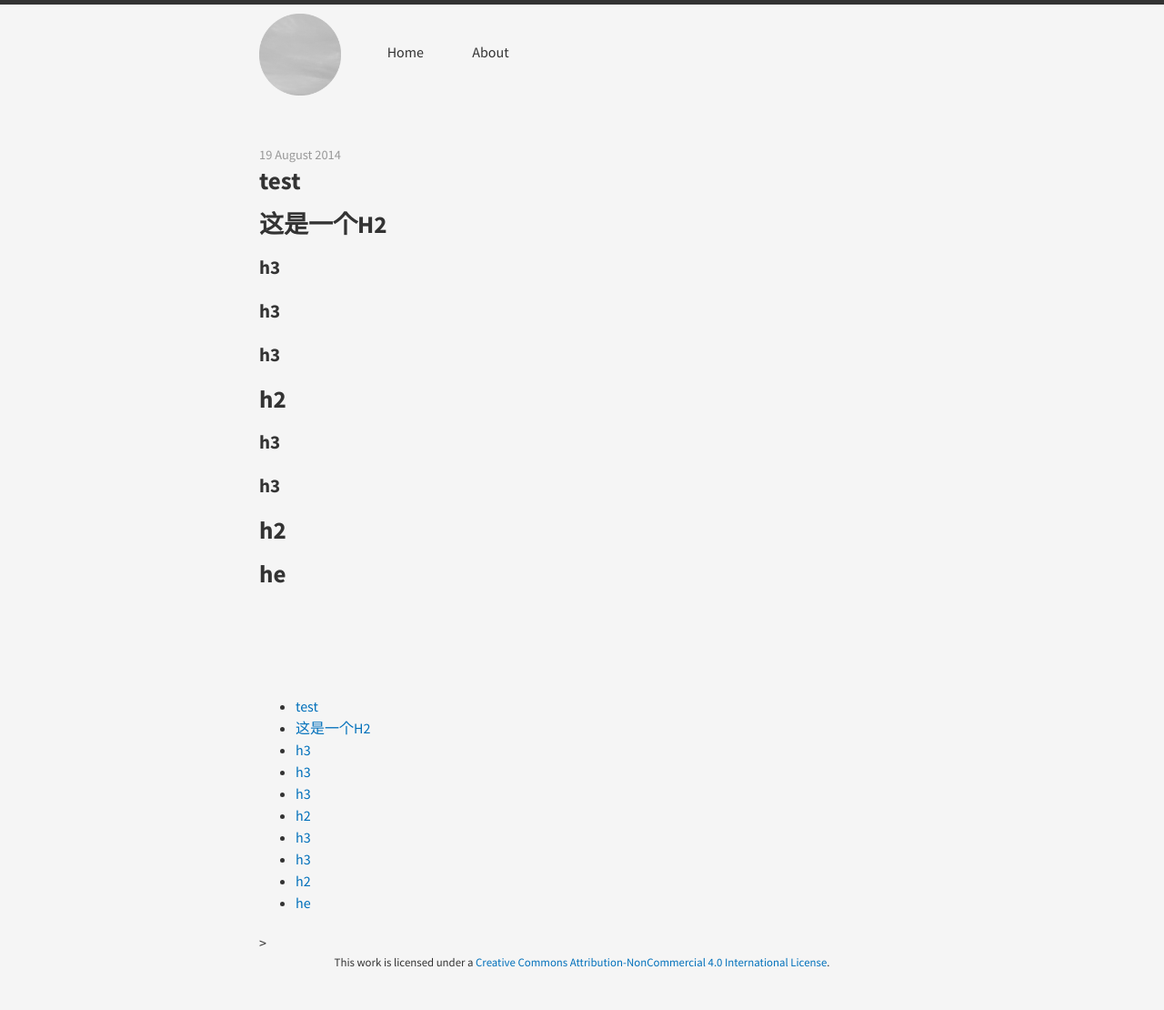
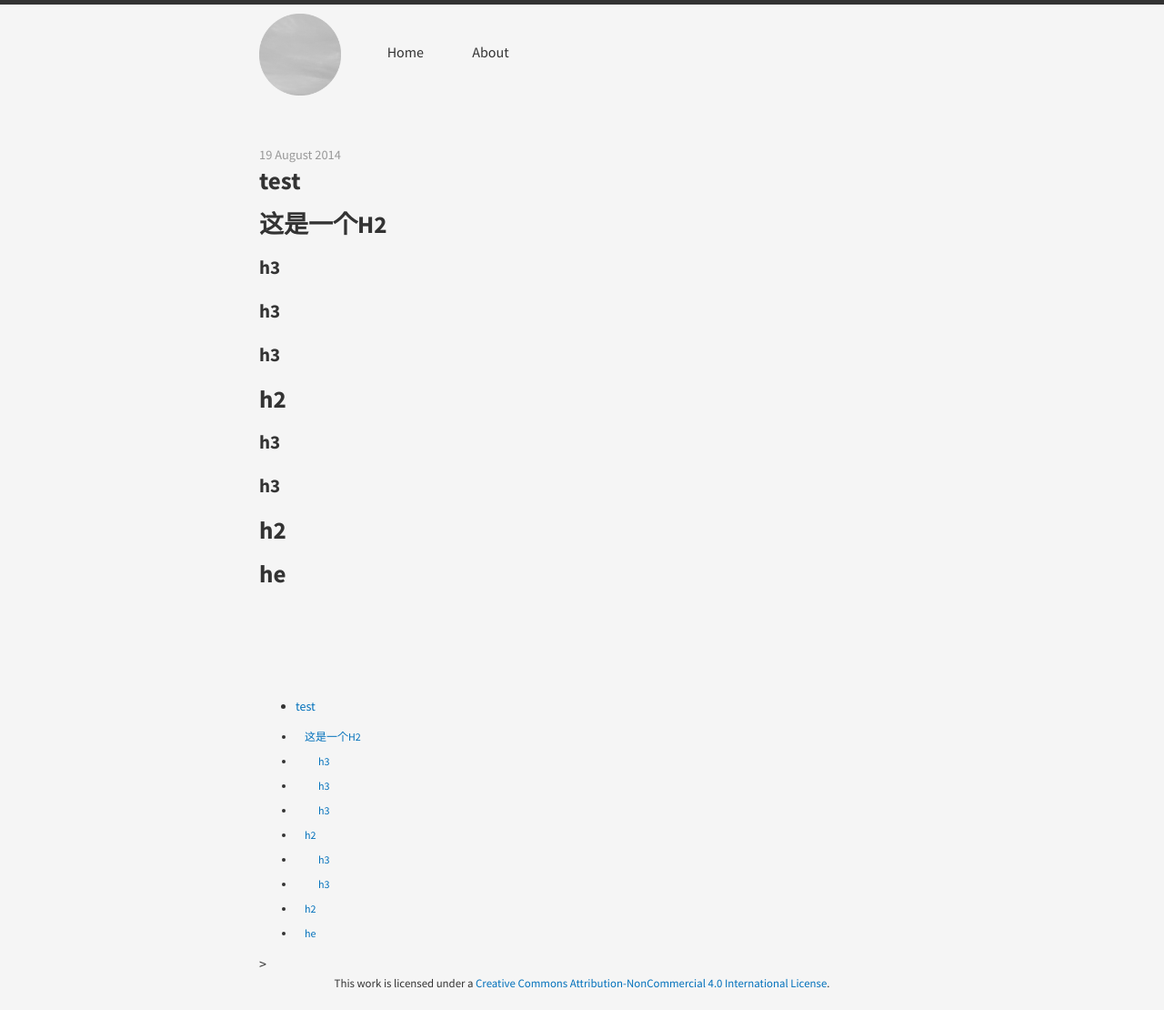
Before and after one commit to mindspop/jekyll-blog, a Jekyll site: the page built from _posts/2014-08-19-Test.md, in a window 1280 px wide. Shown: the whole page at 91% size. Built offline with Jekyll 4.4.1, drawn with Linux system fonts in a browser that asks for light colours; nearby versions of some CDN libraries; Markdown is read by kramdown in place of the engine named in the settings; comment, search, counter and statistics services are not loaded; before the commit the page ends 1087 px from its top, so only the background shows below that.

Commit message:
更新目录样式

```diff
--- a/public/css/main.scss
+++ b/public/css/main.scss
@@ -285,3 +285,12 @@ dl,
   line-height: 0;
   font-size: 0;
 }
+
+#menuIndex {overflow:auto;}
+#menuIndex a {display:block; padding:2px 0; }
+#menuIndex a:hover {text-decoration:none;}
+#menuIndex ul {margin-bottom:10px;}
+#menuIndex ul li{font-size:12px;margin-bottom:5px;word-wrap:break-word;padding-left:10px;}
+#menuIndex ul li.on{background-color:#f5f5f5;}
+#menuIndex li.h1{font-size:14px;font-weight:normal;padding-left:0;margin-bottom:10px;}
+#menuIndex li.h3{padding-left:25px;}
```
